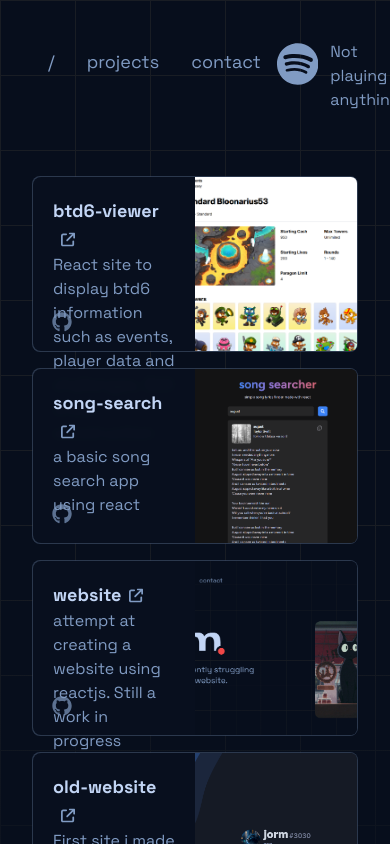
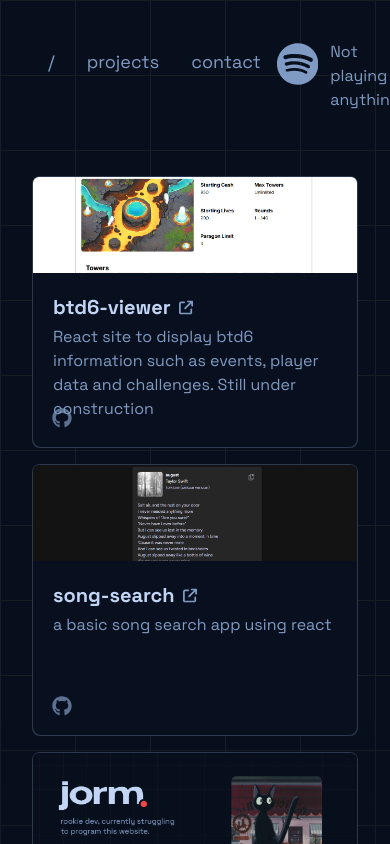
Before and after one commit to jormy/website, a Next.js app: page /projects in a window 390 px wide. Shown: the top 844 px of the page. Built offline with nearby package versions, Linux system fonts and the light colour scheme; no server answers.

Commit message:
feat(ui): responsive project cards

```diff
--- a/src/app/page.tsx
+++ b/src/app/page.tsx
@@ -26,7 +26,7 @@ export default function Home() {
         </div>
         <ImgHover />
       </div>
-      <div className="grid grid-cols-2 gap-4">
+      <div className="grid grid-cols-1 md:grid-cols-2 gap-4">
         {projects.map((project, index) => (
           <m.div
             key={index}
--- a/src/app/projects/projectCard/ProjectCard.tsx
+++ b/src/app/projects/projectCard/ProjectCard.tsx
@@ -46,14 +46,12 @@ const ProjectCard: React.FC<ProjectCardProps> = ({
     };
   }, []);
 
-  const showImg = Boolean(img);
-
   return (
     <div
       ref={cardRef}
       className={clsx(
         styles.card,
-        showImg ? "h-44" : "h-36",
+        img ? "h-[17rem] sm:h-44" : "h-36",
         "flex items-center justify-center rounded-lg bg-denim-300/[0.3] text-denim-300 backdrop-blur-sm transition ease-in"
       )}
     >
@@ -61,21 +59,28 @@ const ProjectCard: React.FC<ProjectCardProps> = ({
       <div
         className={clsx(
           styles["card-content"],
-          "flex justify-between rounded-[inherit] bg-denim-950/[0.95]"
+          "flex flex-col sm:flex-row rounded-[inherit] bg-denim-950/[0.95]"
         )}
       >
-        <div className={clsx(showImg ? "w-1/2" : "w-full", "p-5")}>
+        <div
+          className={clsx(
+            img ? "sm:w-1/2 w-full" : "w-full",
+            "order-2 sm:order-1 p-5"
+          )}
+        >
           <a
             href={link}
             target="_blank"
             rel="noopener noreferrer"
-            className="group mb-1 text-lg font-bold text-denim-200 transition hover:text-denim-100"
+            className="group text-lg font-bold text-denim-200 transition hover:text-denim-100"
           >
-            {name}
-            <FaArrowUpRightFromSquare className="ml-2 inline translate-y-[-0.1em] text-sm text-denim-300 transition group-hover:text-denim-100" />
+            <h1 className="text-xl mb-1">
+              {name}
+              <FaArrowUpRightFromSquare className="ml-2 inline translate-y-[-0.1em] text-sm text-denim-300 transition group-hover:text-denim-100" />
+            </h1>
           </a>
           <p>{descr}</p>
-          {showImg && repo && (
+          {img && repo && (
             <a
               href={repo}
               target="_blank"
@@ -87,12 +92,13 @@ const ProjectCard: React.FC<ProjectCardProps> = ({
             </a>
           )}
         </div>
-        {showImg && (
-          <div className="w-1/2">
+        {img && (
+          <div className="order-1 sm:order-2 w-full sm:w-1/2">
             <img
               src={img}
-              className="h-full w-full rounded-r-md object-cover"
+              className="max-h-24 sm:max-h-none sm:m-0 h-full w-full rounded-t-md sm:rounded-r-md sm:rounded-l-none object-cover"
               alt={`${name} project image`}
+              // FIX ROUNDING CORNER ISSUE
             />
           </div>
         )}
--- a/src/components/Tooltip.tsx
+++ b/src/components/Tooltip.tsx
@@ -1,6 +1,6 @@
 function Tooltip({ text }: { text: string }) {
   return (
-    <div className="absolute -mt-9 w-auto min-w-max origin-bottom translate-x-[-30%] scale-0 rounded-md bg-denim-200/[0.1] px-2 py-1 text-sm text-denim-200 backdrop-blur-md border-denim-300 border shadow-md transition-all duration-100 group-hover:scale-100">
+    <div className="absolute -mt-9 w-auto min-w-max origin-bottom translate-x-[-30%] scale-0 rounded-md bg-denim-200/[0.1] px-2 py-1 text-sm text-denim-200 backdrop-blur-md border-denim-200/[0.5] border shadow-md transition-all duration-100 group-hover:scale-100">
       {text}
     </div>
   );
--- a/src/utils/projects.ts
+++ b/src/utils/projects.ts
@@ -16,8 +16,7 @@ export const projects = [
   },
   {
     name: "website",
-    descr:
-      "attempt at creating a website using reactjs. Still a work in progress",
+    descr: "attempt at creating a website using Nextjs & TailwindCSS. ",
     link: "https://jorm.vercel.app/",
     repo: "https://github.com/jormy/website",
     img: "/images/projects/website.png",
```
